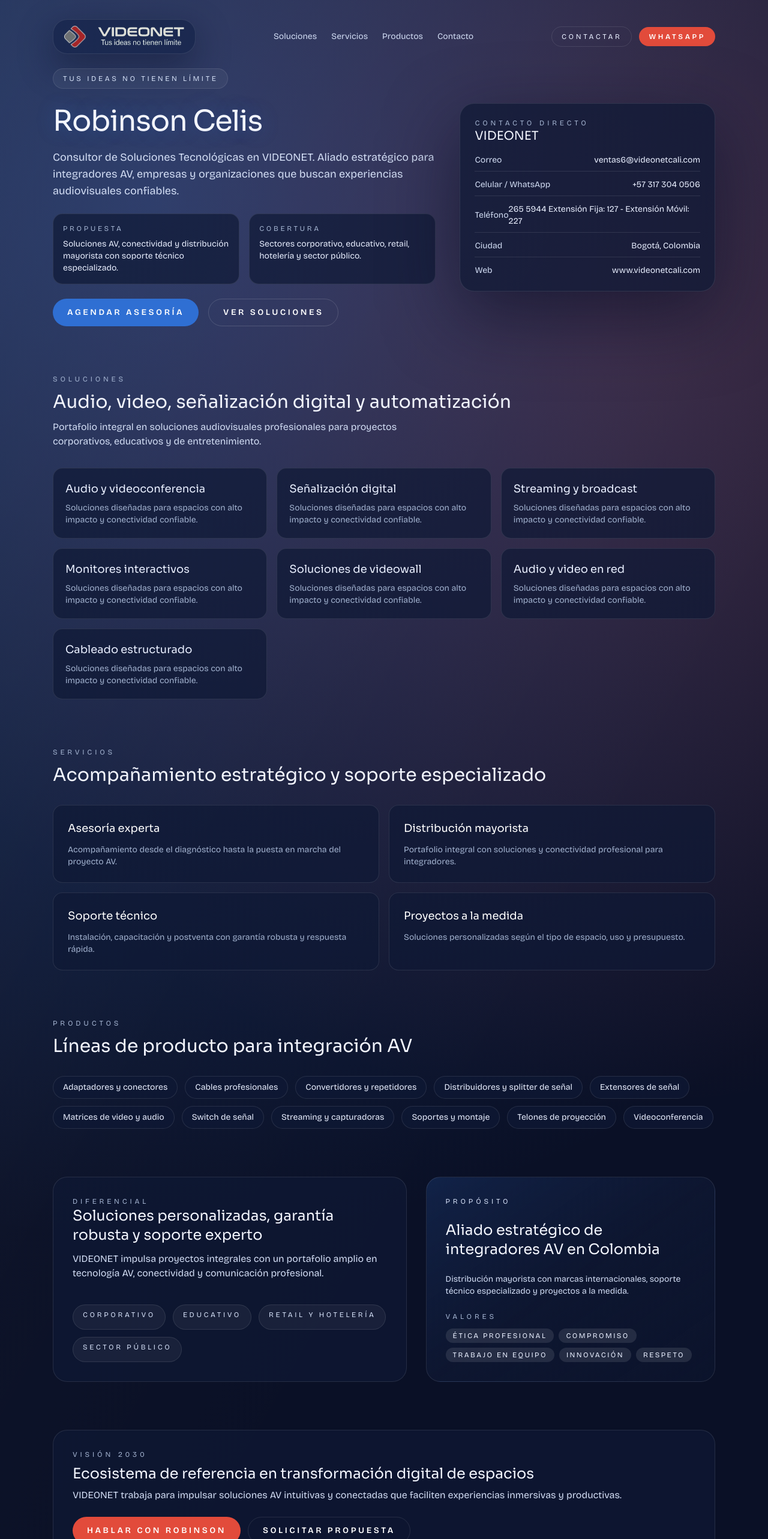
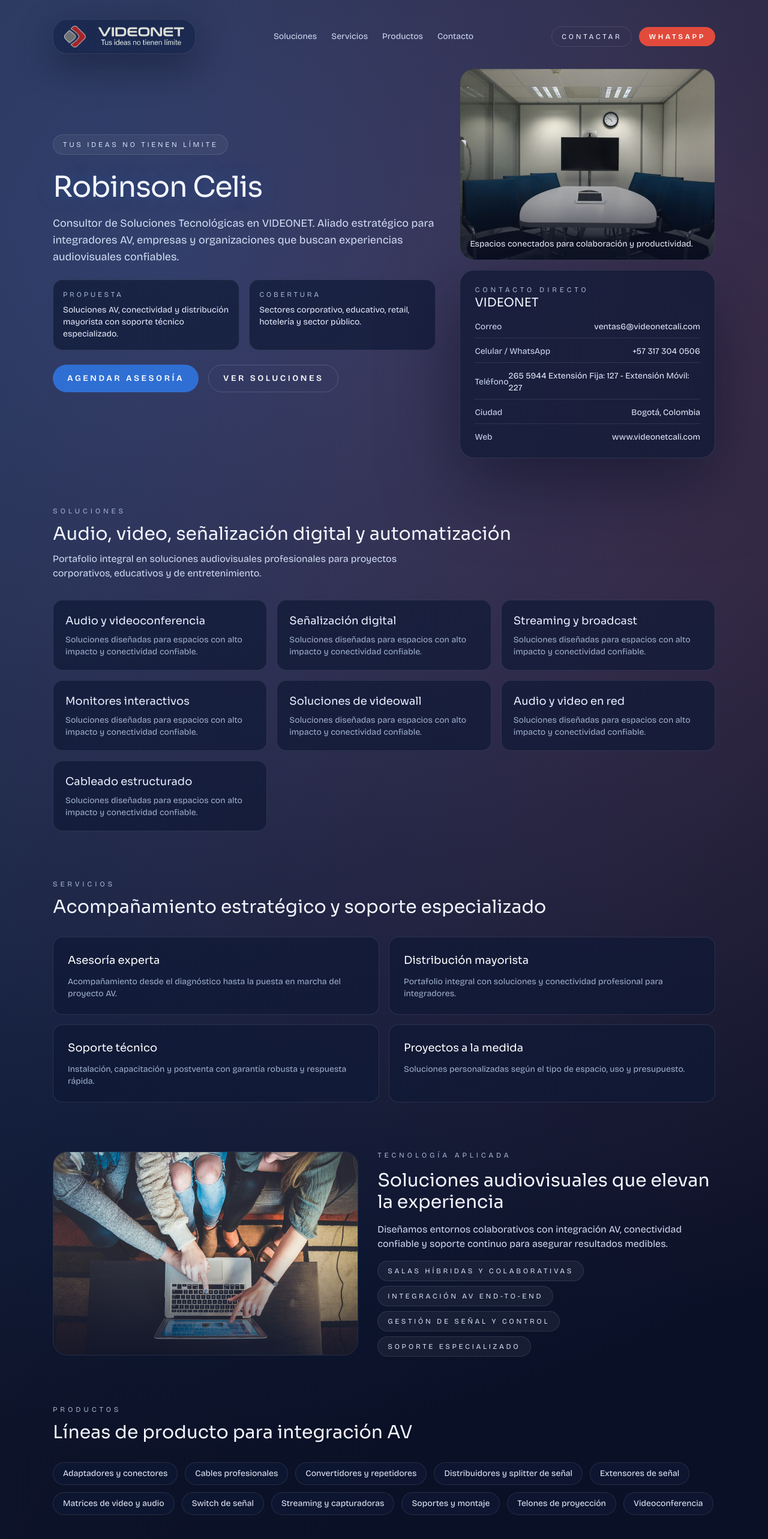
Before and after one commit to digitecglobal/robinson-celis, a Next.js app: page / in a window 1280 px wide. Shown: the top 2566 px of the page at 60% size. Built offline with nearby package versions, Linux system fonts and the light colour scheme.

Commit message:
Add visual imagery sections

```diff
--- a/app/page.tsx
+++ b/app/page.tsx
@@ -68,6 +68,13 @@
   "Trabajo en equipo",
   "Innovación",
   "Respeto",
+];
+
+const techHighlights = [
+  "Salas híbridas y colaborativas",
+  "Integración AV end-to-end",
+  "Gestión de señal y control",
+  "Soporte especializado",
 ];
 
 export default function Home() {
@@ -183,6 +190,22 @@
             </div>
           </div>
 
+          <div className="grid gap-4">
+            <div className="relative overflow-hidden rounded-3xl border border-white/10 bg-ink-900/60">
+              <Image
+                src="/media/conference-room.jpg"
+                alt="Sala de conferencia con soluciones audiovisuales"
+                width={1600}
+                height={1000}
+                className="h-full w-full object-cover"
+                priority
+              />
+              <div className="absolute inset-0 bg-gradient-to-t from-ink-950/80 via-ink-950/10 to-transparent" />
+              <div className="absolute bottom-4 left-4 right-4 text-sm text-ice-100">
+                Espacios conectados para colaboración y productividad.
+              </div>
+            </div>
+
             <div className="grid gap-4 rounded-3xl border border-white/10 bg-ink-900/75 p-6 shadow-[0_40px_120px_rgba(8,14,36,0.6)]">
               <div>
                 <p className="text-xs uppercase tracking-[0.4em] text-ice-400">
@@ -229,6 +252,7 @@
                   >
                     www.videonetcali.com
                   </a>
+                </div>
               </div>
             </div>
           </div>
@@ -286,6 +310,41 @@
                 </p>
               </div>
             ))}
+          </div>
+        </section>
+
+        <section className="grid gap-8 lg:grid-cols-[0.95fr_1.05fr] lg:items-center">
+          <div className="relative overflow-hidden rounded-3xl border border-white/10 bg-ink-900/60">
+            <Image
+              src="/media/meeting-room.jpg"
+              alt="Reunión con soluciones audiovisuales colaborativas"
+              width={1800}
+              height={1200}
+              className="h-full w-full object-cover"
+            />
+            <div className="absolute inset-0 bg-gradient-to-t from-ink-950/70 via-transparent to-transparent" />
+          </div>
+          <div className="grid gap-4">
+            <p className="text-xs uppercase tracking-[0.4em] text-ice-400">
+              Tecnología aplicada
+            </p>
+            <h2 className="font-display text-3xl">
+              Soluciones audiovisuales que elevan la experiencia
+            </h2>
+            <p className="text-ice-200">
+              Diseñamos entornos colaborativos con integración AV, conectividad
+              confiable y soporte continuo para asegurar resultados medibles.
+            </p>
+            <div className="flex flex-wrap gap-2">
+              {techHighlights.map((item) => (
+                <span
+                  key={item}
+                  className="rounded-full border border-white/10 bg-white/5 px-4 py-2 text-xs uppercase tracking-[0.3em] text-ice-200"
+                >
+                  {item}
+                </span>
+              ))}
+            </div>
           </div>
         </section>
 
```
Also changed, not shown: public/media/conference-room.jpg (added), public/media/meeting-room.jpg (added). Lines whose indentation alone changed are shown as unchanged.
